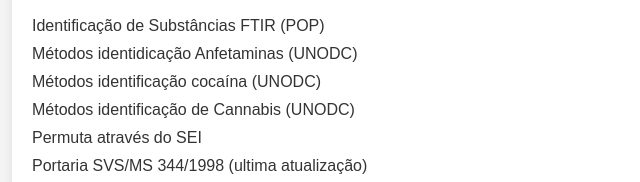
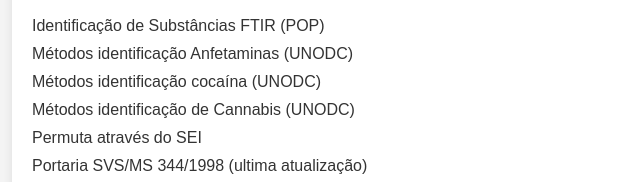
Before and after one commit to jpaulocts/labquim, a plain HTML site: page index.html in a window 1280 px wide. Shown: the part 310-492 px from the top of the page, 208-848 px from the left. Drawn offline with Linux system fonts and the light colour scheme.

Commit message:
correction

```diff
--- a/index.html
+++ b/index.html
@@ -113,7 +113,7 @@
         <li><a href="https://antigo.anvisa.gov.br/documents/10181/6693220/RDC_835_2023_.pdf/07742279-7647-417c-9c9f-aa0e10075a93" target="_blank">Portaria SVS/MS 344/1998 (ultima atualização)</a></li>
         <li><a href="https://drive.google.com/file/d/16uVEqxvZsT898NEwayo8pXC0krpFM1yQ/view?usp=sharing" target="_blank">Roteiro Cromatografia Camada Delgada (CCD)</a></li>
         <li><a href="https://www.unodc.org/documents/scientific/Cocaine_Manual_Rev_1.pdf" target="_blank">Métodos identificação cocaína (UNODC)</a></li>
-        <li><a href="https://syntheticdrugs.unodc.org/uploads/syntheticdrugs/res/library/forensics_html/Recommended_Methods_for_the_Identification_and_Analysis_of_Amphetamine_Methamphetamine_and_their_Ring-substituted_Analogues_in_Seized_Materials_ST-NAR-34.pdf" target="_blank">Métodos identidicação Anfetaminas (UNODC)</a></li>
+        <li><a href="https://syntheticdrugs.unodc.org/uploads/syntheticdrugs/res/library/forensics_html/Recommended_Methods_for_the_Identification_and_Analysis_of_Amphetamine_Methamphetamine_and_their_Ring-substituted_Analogues_in_Seized_Materials_ST-NAR-34.pdf" target="_blank">Métodos identificação Anfetaminas (UNODC)</a></li>
         <li><a href="https://www.unodc.org/documents/scientific/Recommended_methods_for_the_Identification_and_Analysis_of_Cannabis_and_Cannabis_products.pdf" target="_blank">Métodos identificação de Cannabis (UNODC)</a></li>
         <!-- Adicione mais itens conforme necessário -->
     </ul>
```
